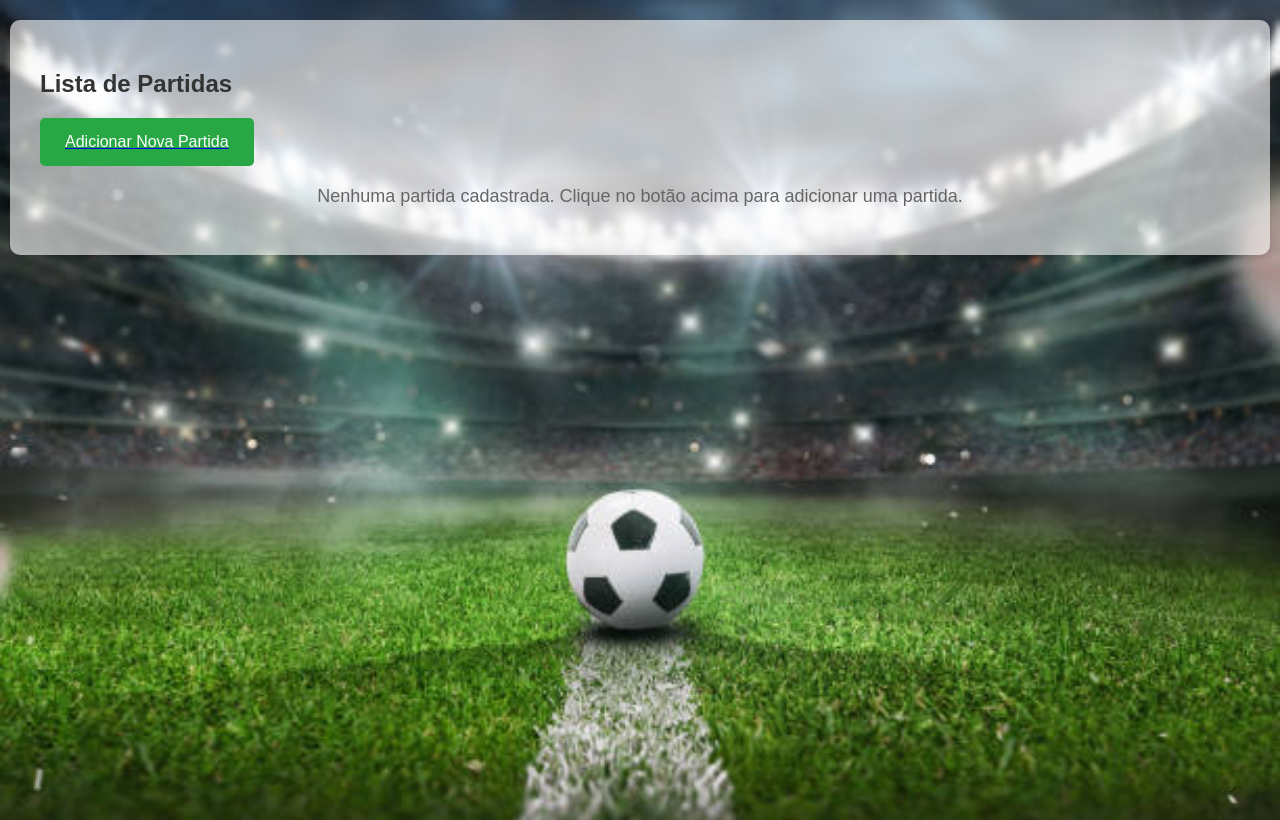
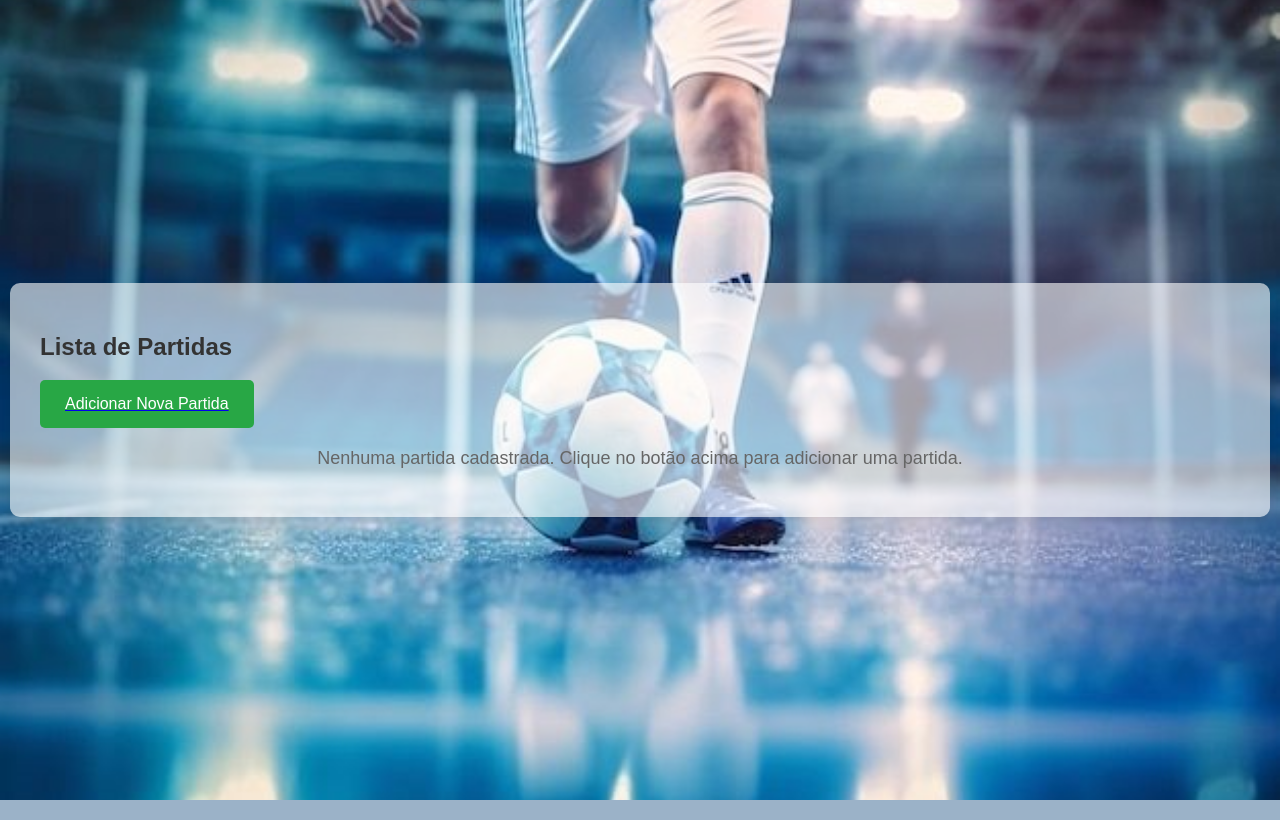
Before and after one commit to vini-21samuel/CRUD_Campeonatobr, a FastAPI app: page /partidas/ in a window 1280 px wide. Run offline with FastAPI, Linux system fonts and the light colour scheme; data that the repository does not hold is empty.

Commit message:
alinhando o css dos forms

```diff
--- a/Projeto/app/templates/form_jogadores.html
+++ b/Projeto/app/templates/form_jogadores.html
@@ -17,7 +17,7 @@
 
         /* Estilo global */
         body {
-            background-image: url(./static/imagens/fundo.jpg);
+            background-image: url("/static/imagens/testefundo.jpg");
             background-size: cover;
             background-position: center;
             background-repeat: no-repeat;
--- a/Projeto/app/templates/form_partidas.html
+++ b/Projeto/app/templates/form_partidas.html
@@ -16,7 +16,7 @@
         }
 
         body {
-            background-image: url(./static/imagens/fundo.jpg);
+            background-image: url("/static/imagens/testefundo.jpg");
             background-size: cover;
             background-position: center;
             background-repeat: no-repeat;
--- a/Projeto/app/templates/partidas.html
+++ b/Projeto/app/templates/partidas.html
@@ -52,8 +52,9 @@
 <!-- CSS Inline -->
 <style>
     /* Estilo global */
+/* Estilo global */
 body {
-        background-image: url('./imagens/fundo.jpg');
+    background-image: url("/static/imagens/testefundo.jpg");
     background-size: cover;
     background-position: center;
     background-repeat: no-repeat;
@@ -61,6 +62,10 @@
     color: #333;
     min-height: 100vh;
     margin: 0;
+
+    display: flex;
+    justify-content: center;
+    align-items: center;
 }
 
 /* Container principal */
@@ -71,8 +76,8 @@
     box-shadow: 0 4px 8px rgba(0, 0, 0, 0.1);
     width: 95%;
     max-width: 1200px;
-        margin: 20px auto;
 }
+
 
     /* Botão Adicionar Partida */
     .add-partida {
--- a/Projeto/app/templates/static/styles.css
+++ b/Projeto/app/templates/static/styles.css
@@ -136,7 +136,7 @@ table td a {
 
 table td a.edit {
     background-color: var(--warning-color);
-    color: #333;
+    color: #ffffff;
 }
 
 table td a.edit:hover {
```
Lines whose indentation alone changed are shown as unchanged.
